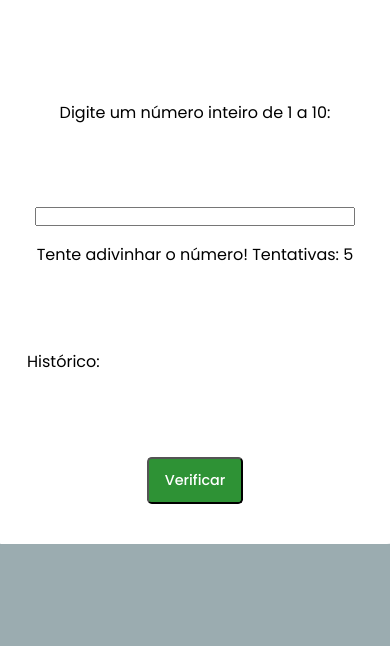
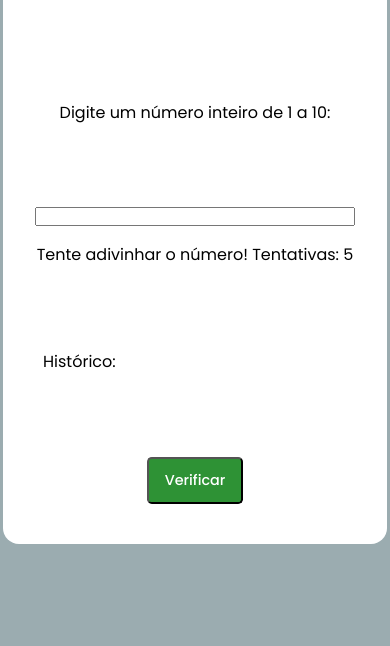
Before and after one commit to beafaveri/adivinheonumero, a plain HTML site: page index.html in a window 390 px wide. Shown: the part 198-844 px from the top of the page. Drawn offline with Linux system fonts and the light colour scheme.

Commit message:
Update index.html

```diff
--- a/index.html
+++ b/index.html
@@ -89,7 +89,7 @@
             }
 
             #form1 {
-                width: 26rem;
+                width: 24rem;
                 height: 40rem;
                 display: flex;
                 flex-direction: column;
```
